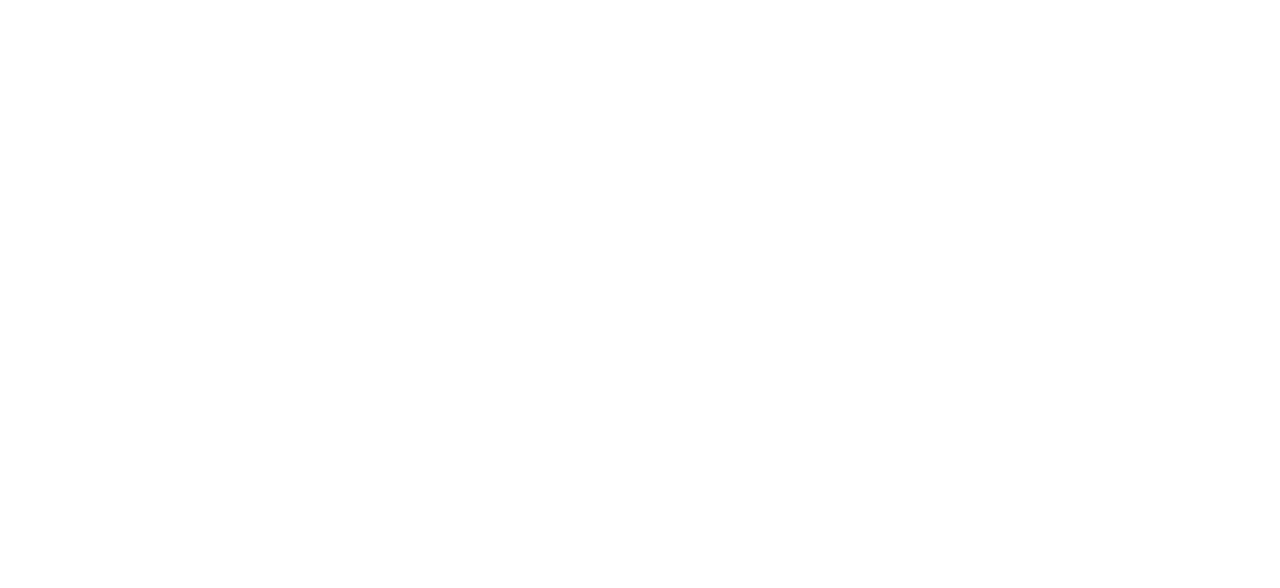
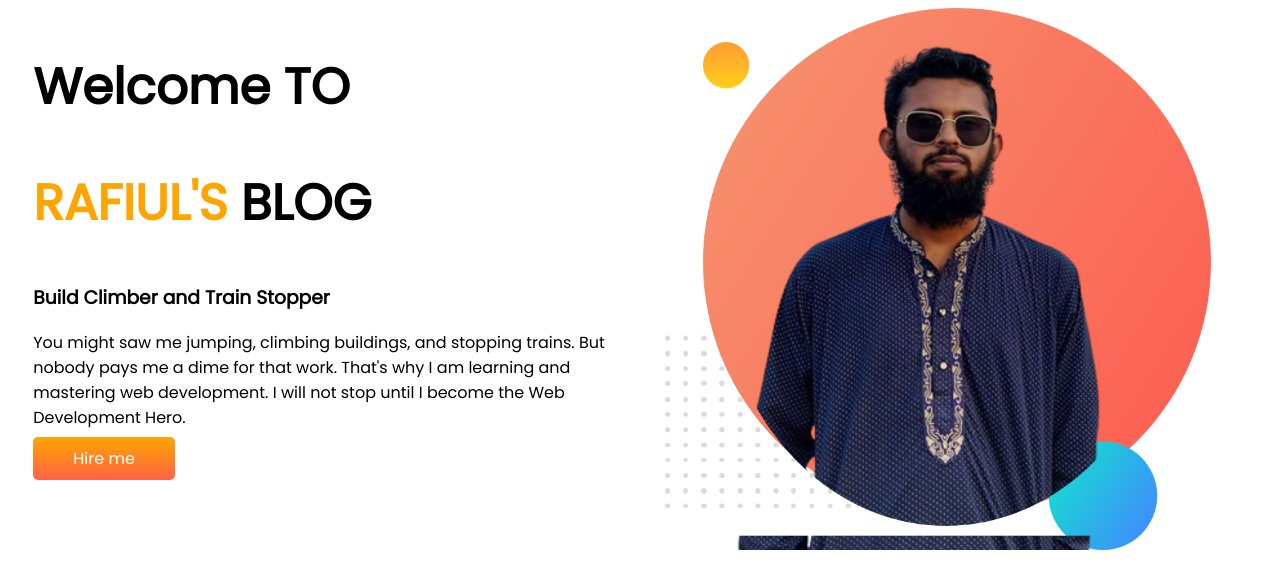
Before and after one commit to Rafiul54/portfolio, a plain HTML site: page index.html in a window 1280 px wide. Drawn offline with Linux system fonts and the light colour scheme.

Commit message:
first-part

```diff
--- a/index.html
+++ b/index.html
@@ -1,13 +1,34 @@
 <!DOCTYPE html>
 <html lang="en">
+
 <head>
     <meta charset="UTF-8">
     <meta http-equiv="X-UA-Compatible" content="IE=edge">
     <meta name="viewport" content="width=device-width, initial-scale=1.0">
     <title>portfolio</title>
+    <link rel="preconnect" href="https://fonts.googleapis.com">
+    <link rel="preconnect" href="https://fonts.gstatic.com" crossorigin>
+    <link href="https://fonts.googleapis.com/css2?family=Poppins&display=swap" rel="stylesheet">
     <link rel="stylesheet" href="style.css">
 </head>
+
 <body>
+    <section>
+        <div class="half-width">
+            <h1>Welcome TO</h1>
+            <h1><span class="orange">RAFIUL'S</span> BLOG</h1>
+            <h3>Build Climber and Train Stopper</h3>
+            <p>You might saw me jumping, climbing buildings, and stopping trains. But nobody pays me a dime for that
+                work.
+                That's why I am learning and mastering web development. I will not stop until I become the Web
+                Development
+                Hero.
+            </p>
+            <a class="link-button" target="_blank" href="https://www.linkedin.com/in/rafiul-hasan-070b7820a/">Hire
+                me</a>
+        </div>
+        <div class="half-width"><img src="images/joy.png" alt=""></div>
+    </section>
+</body>
 
-</body>
 </html>
--- a/style.css
+++ b/style.css
@@ -0,0 +1,32 @@
+body {
+    font-family: 'Poppins', sans-serif;
+}
+
+h1 {
+    font-size: 50px;
+}
+
+.orange {
+    color: orange;
+}
+
+section {
+    display: flex;
+}
+
+.half-width {
+    width: 50%;
+    padding-left: 2%;
+}
+
+.half-width img {
+    width: 90%;
+}
+
+.link-button {
+    text-decoration: none;
+    background-image: linear-gradient(orange, tomato);
+    padding: 10px 40px;
+    color: white;
+    border-radius: 5px;
+}
```
Also changed, not shown: images/dream-bg.png (added), images/exp-bg.png (added), images/jhankar.png (added), images/jhankar2.png (added), images/joy.png (added), images/my-bg2.png (added), images/top-banner.png (added), 7 other files.
